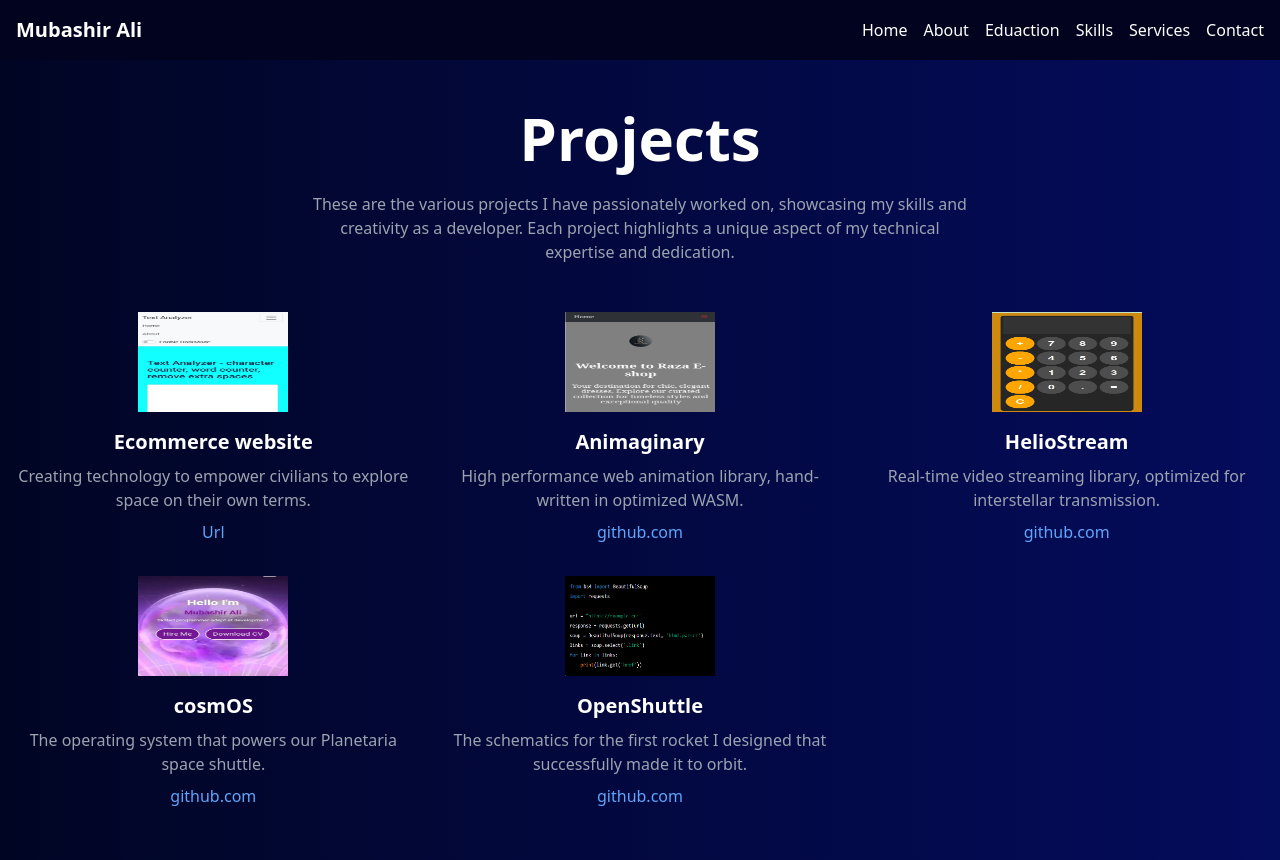
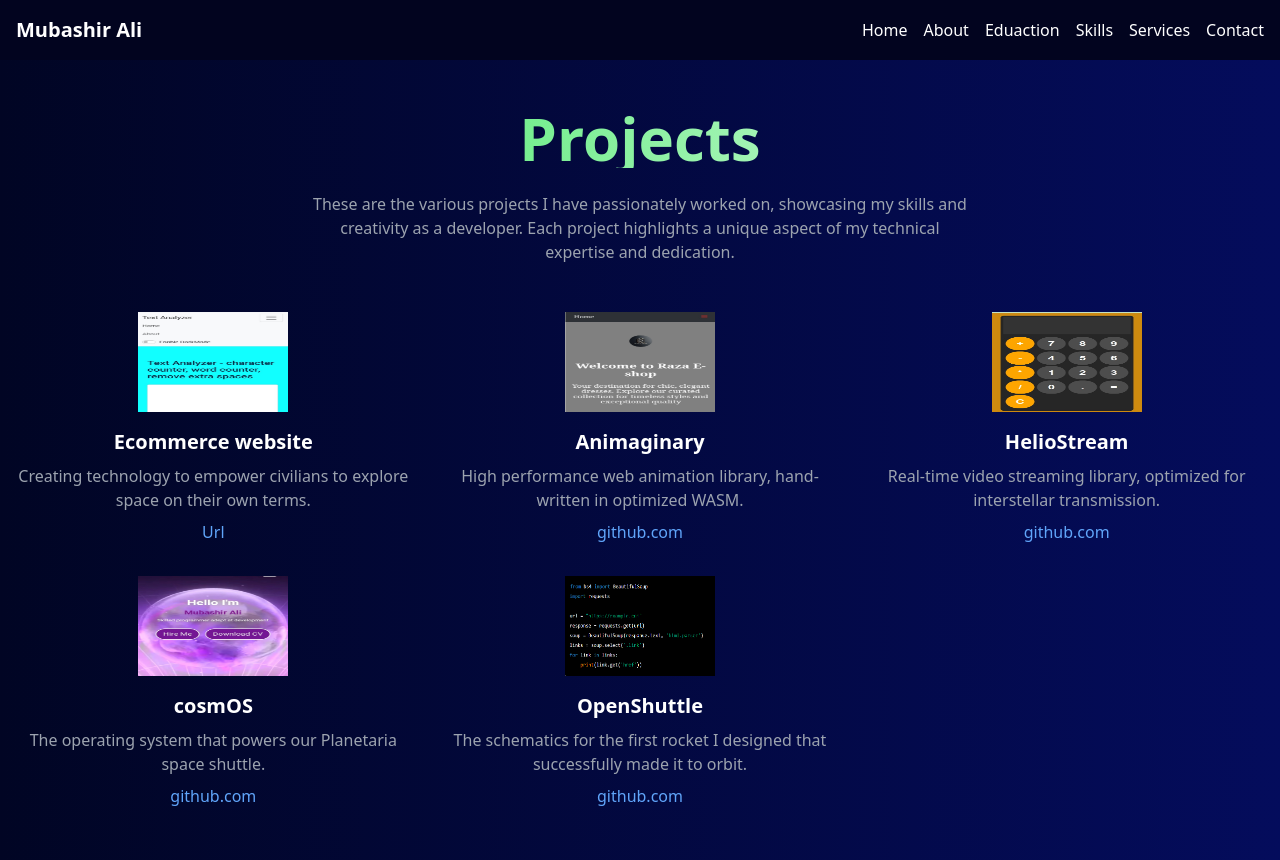
Before and after one commit to mubashir1837/portfolio-html, a plain HTML site: page project.html in a window 1280 px wide. Drawn offline with nearby package versions, Linux system fonts and the light colour scheme.

Commit message:
portfolio

```diff
--- a/project.html
+++ b/project.html
@@ -41,7 +41,7 @@
   </nav>
   <section class="min-h-screen px-4 py-12 bg-gradient-to-r from-[#010524] to-[#040c5c]">
     <div class="container mx-auto text-center">
-      <h2 class="text-4xl sm:text-5xl lg:text-6xl font-bold mb-6">
+      <h2 class="text-4xl sm:text-5xl lg:text-6xl font-bold mb-6 text-transparent bg-clip-text bg-gradient-to-r from-[#19e345] to-[#fff]">
         Projects <br>
 
       </h2>
```
